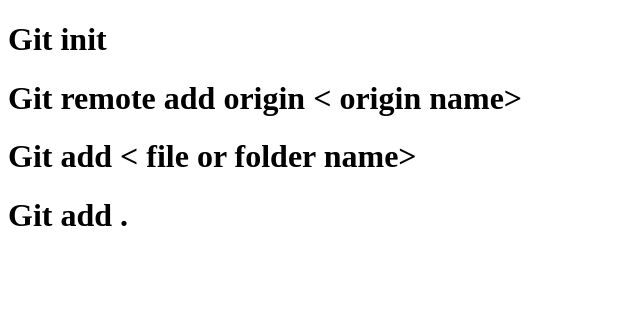
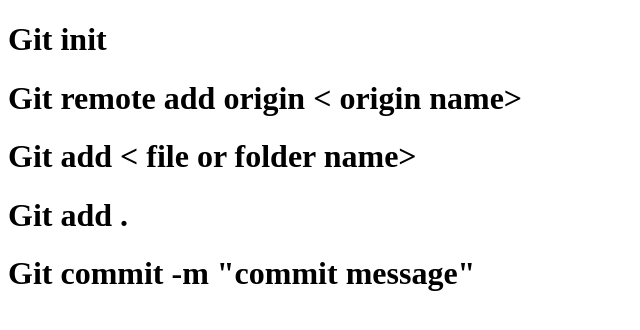
Before and after one commit to PrashantJsReact/Git-and-Github, a plain HTML site: page index.html in a window 1280 px wide. Shown: the whole page, without its empty margins (0-640 px from the left). Drawn offline with Linux system fonts and the light colour scheme.

Commit message:
add git commit -m " command

```diff
--- a/index.html
+++ b/index.html
@@ -10,5 +10,6 @@
     <h1>Git remote add origin &lt origin name></h1>
     <h1>Git add &lt file or folder name></h1>
     <h1>Git add .</h1>
+    <h1>Git commit -m "commit message"</h1>
   </body>
 </html>
```
